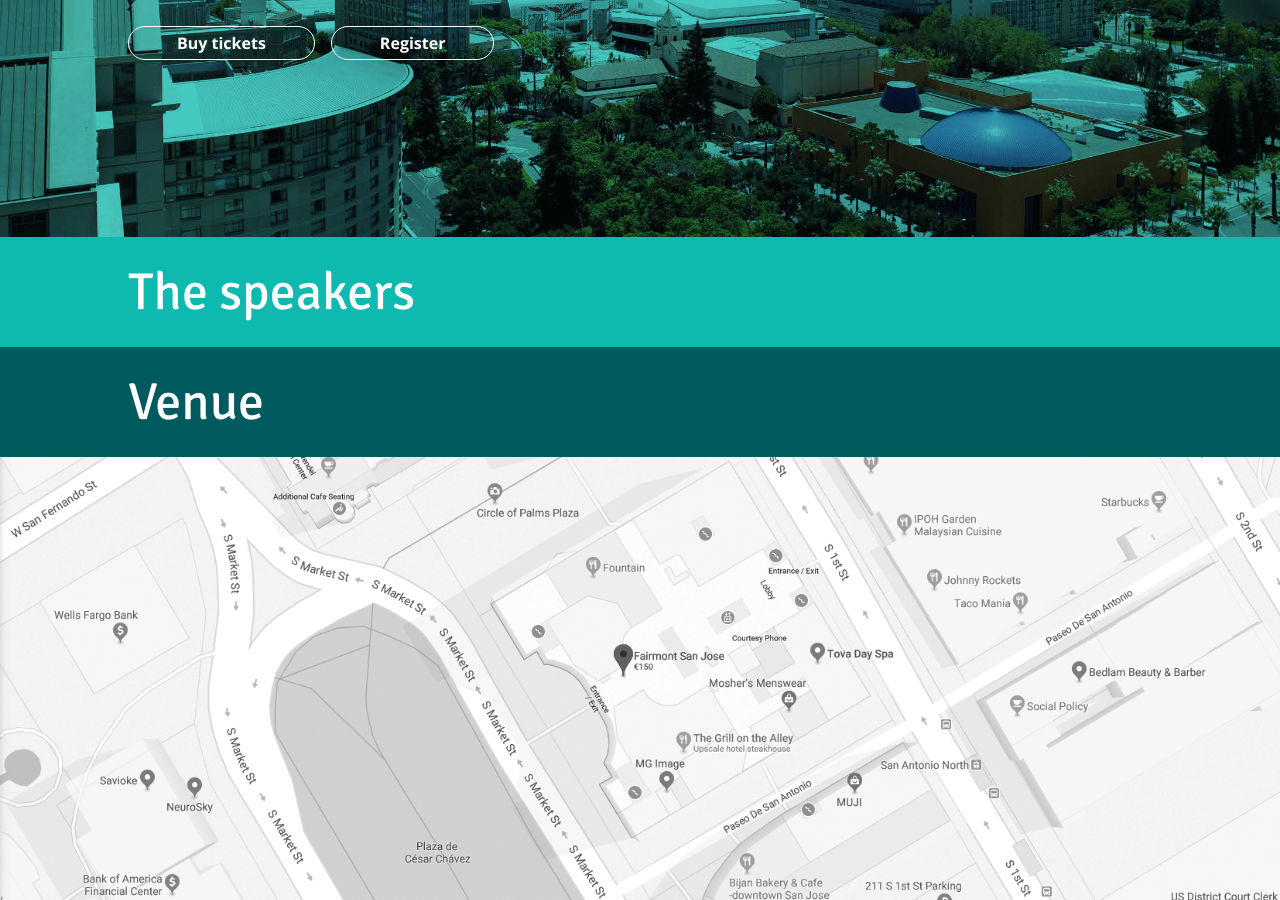
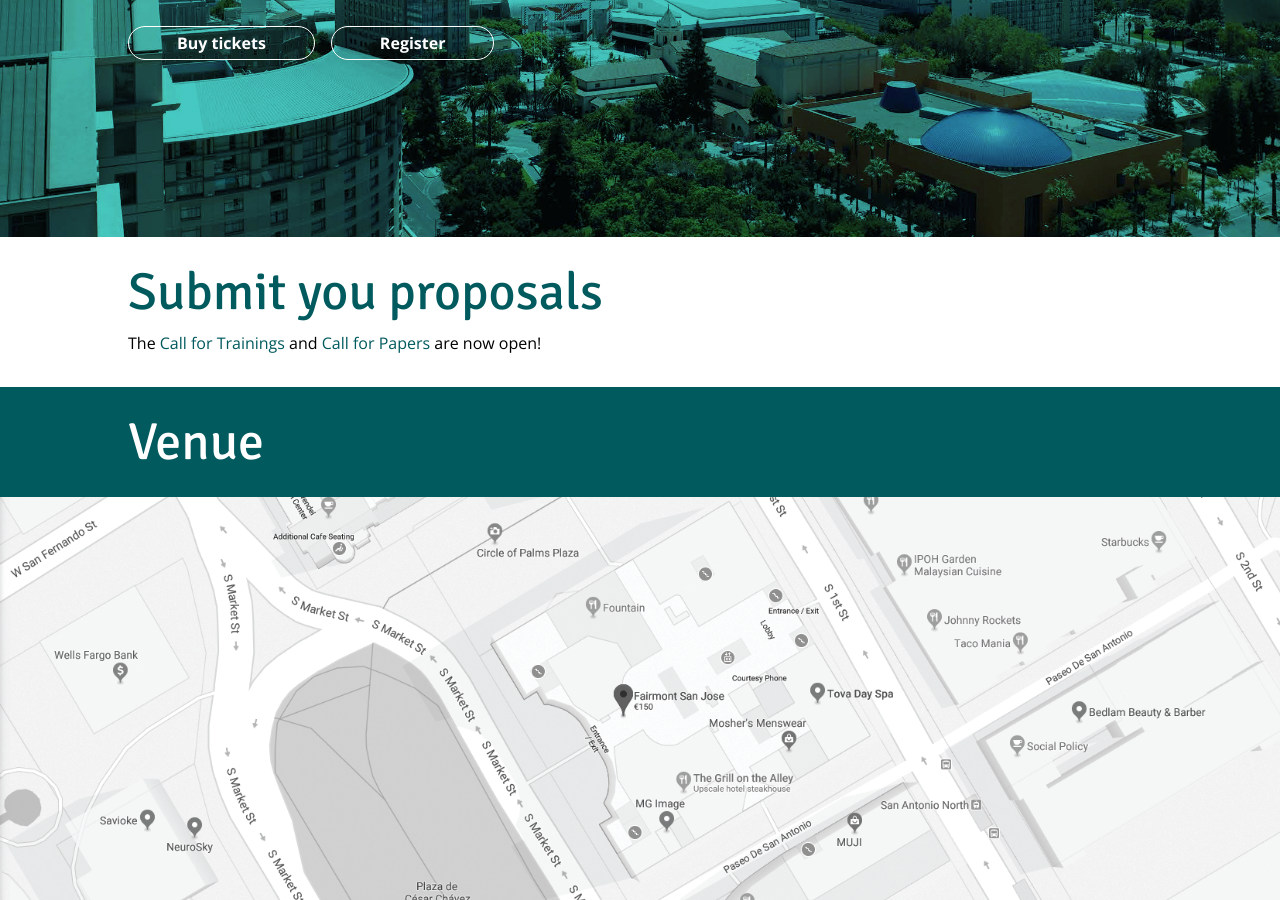
Before and after one commit to OWASP/AppSecUSA2018, a Jekyll site: the page built from index.html, in a window 1280 px wide and 900 px high, scrolled down 463 px. Built offline with Jekyll 4.4.1, drawn with Linux system fonts in a browser that asks for light colours.

Commit message:
Adding cfp and cft

```diff
--- a/index.html
+++ b/index.html
@@ -12,8 +12,10 @@ layout: multisection
 	<a>Buy tickets</a><a>Register</a>
 
 </section>
-<section class="inverse">
-	<h1>The speakers</h1>
+<section class="">
+	<h1>Submit you proposals</h1>
+
+	<p>The <a href="https://owasp.submittable.com/submit/108070/2018-appsec-usa-san-jose-cft">Call for Trainings</a> and <a href="https://owasp.submittable.com/submit/108093/2018-appsec-usa-san-jose-call-for-presentations">Call for Papers</a> are now open!<p>
 </section>
 
 
```
